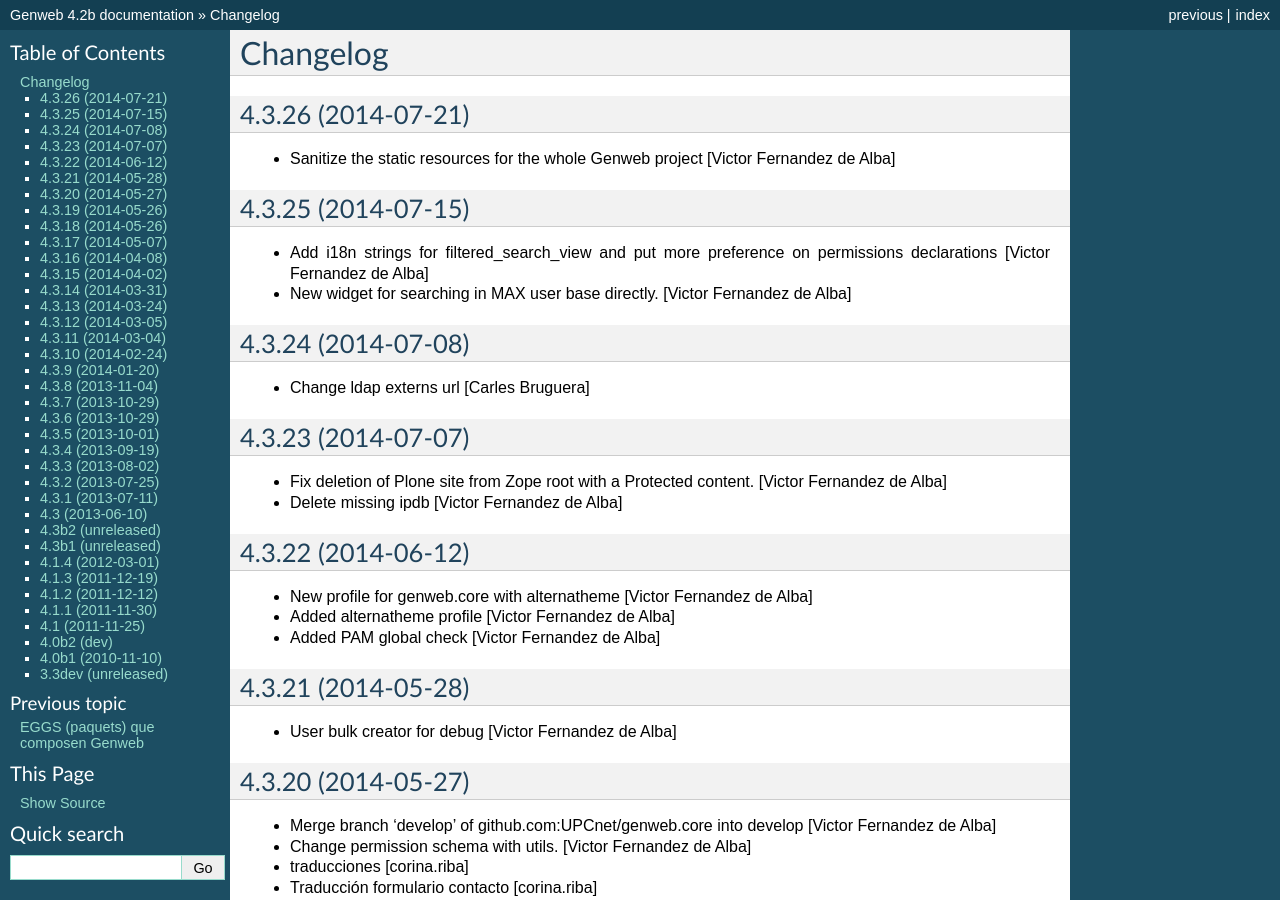
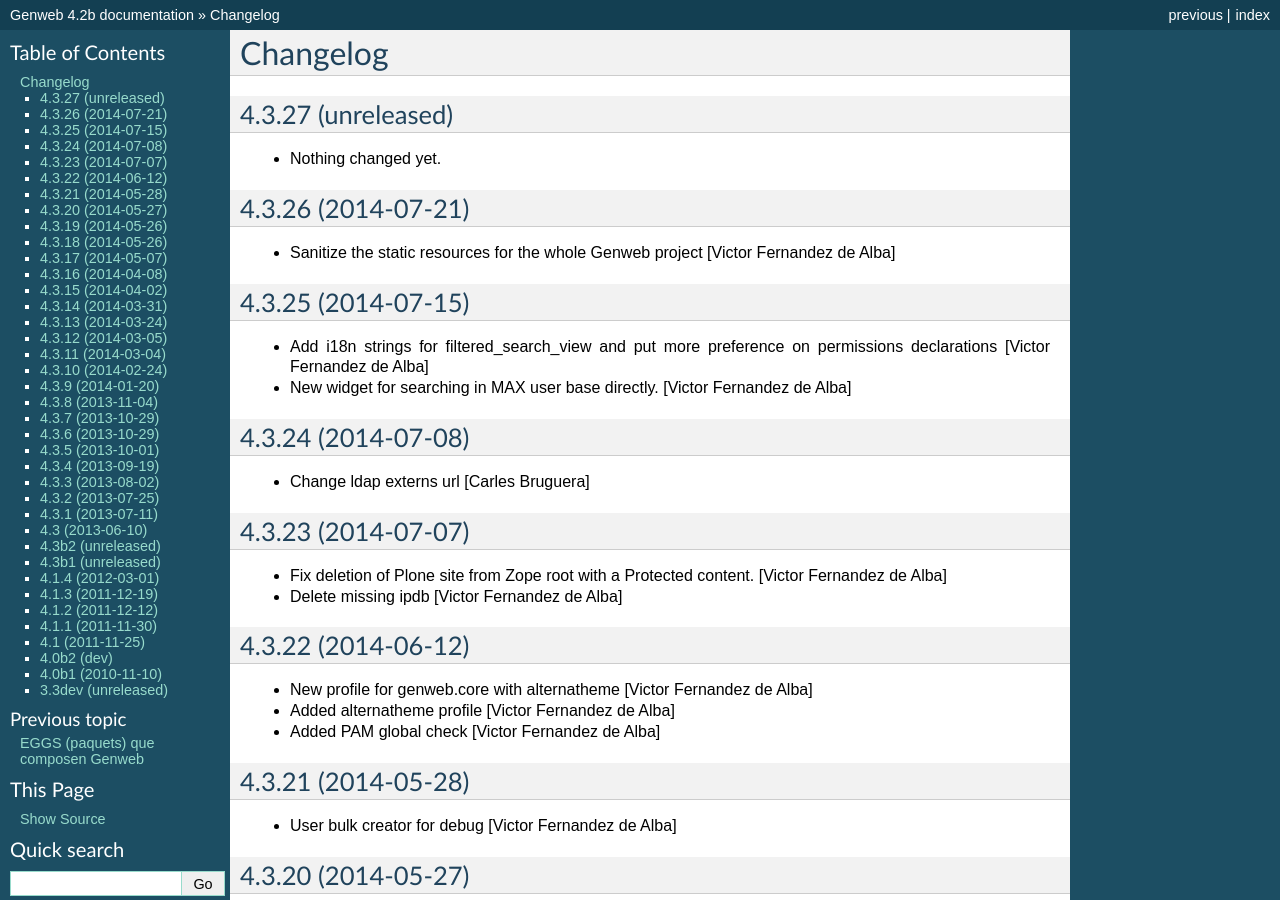
Before and after one commit to UPCnet/genweb.core, a Sphinx documentation site: the page built from docs/HISTORY.rst, in a window 1280 px wide and 900 px high. Built offline with Sphinx 7.4.7, drawn with Linux system fonts in a browser that asks for light colours.

Commit message:
Back to development: 4.3.27

```diff
--- a/docs/HISTORY.rst
+++ b/docs/HISTORY.rst
@@ -1,5 +1,11 @@
 Changelog
 =========
+
+4.3.27 (unreleased)
+-------------------
+
+- Nothing changed yet.
+
 
 4.3.26 (2014-07-21)
 -------------------
--- a/setup.py
+++ b/setup.py
@@ -1,7 +1,7 @@
 from setuptools import setup, find_packages
 import os
 
-version = '4.3.26'
+version = '4.3.27.dev0'
 
 README = open("README.rst").read()
 HISTORY = open(os.path.join("docs", "HISTORY.rst")).read()
```
